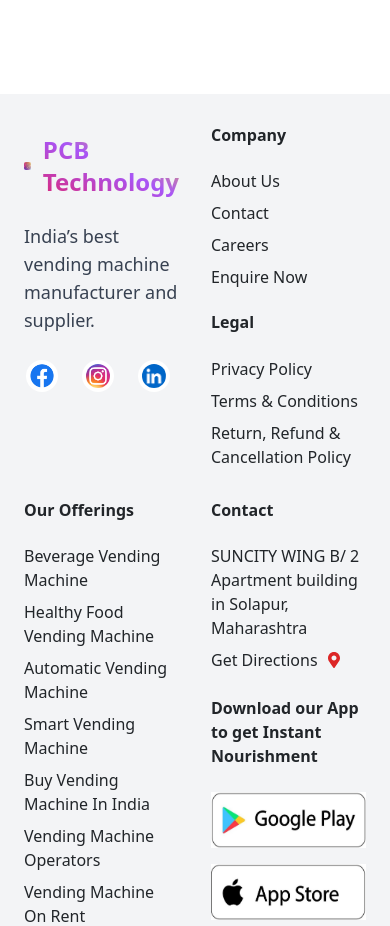
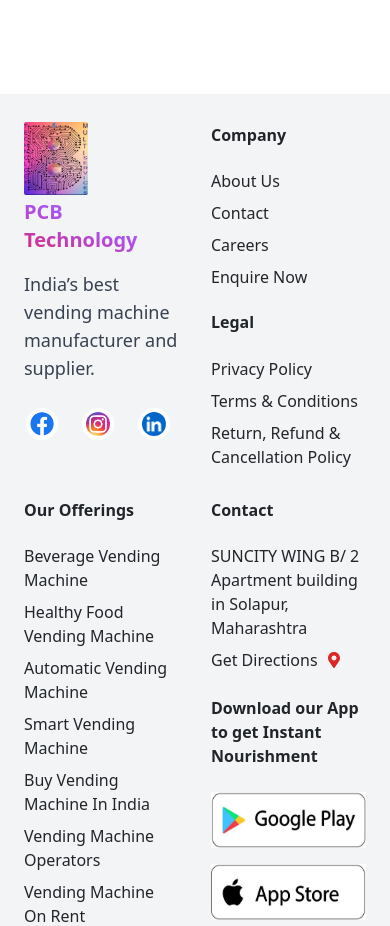
Before and after one commit to Praduemna112/vender, a React (Vite) app: page /models in a window 390 px wide. Shown: the part 7400-8326 px from the top of the page. Built offline with nearby package versions, Linux system fonts and the light colour scheme; what tailwind-scroll-behavior would draw is missing.

Commit message:
Fixed publish directory issue

```diff
--- a/src/components/Footer/Footer.jsx
+++ b/src/components/Footer/Footer.jsx
@@ -19,9 +19,9 @@ const Footer = () => {
       <div className="container mx-auto grid grid-cols-2 md:grid-cols-4 gap-8 px-4 md:px-20">
         {/* Logo + Social Section */}
         <div>
-          <div className="flex items-center space-x-3 mb-3">
-            <CircuitLogo className="w-20 h-20" />
-            <h2 className="text-2xl font-bold bg-gradient-to-tr from-pink-600 via-purple-500 to-yellow-400 text-transparent bg-clip-text">
+          <div className="flex flex-col items-start md:flex-row md:items-center md:space-x-3 mb-3">
+            <CircuitLogo className="w-16 h-16 mb-2 md:mb-0" />
+            <h2 className="text-xl md:text-2xl font-bold bg-gradient-to-tr from-pink-600 via-purple-500 to-yellow-400 text-transparent bg-clip-text">
               PCB Technology
             </h2>
           </div>
```
